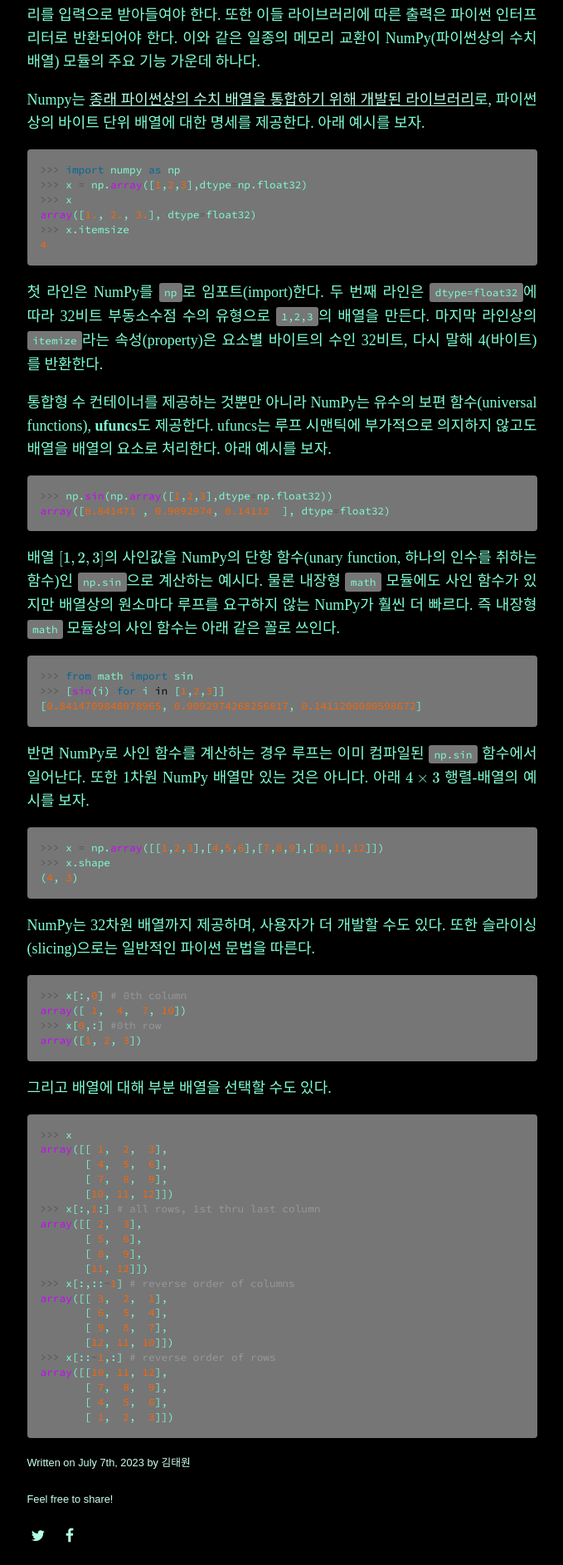
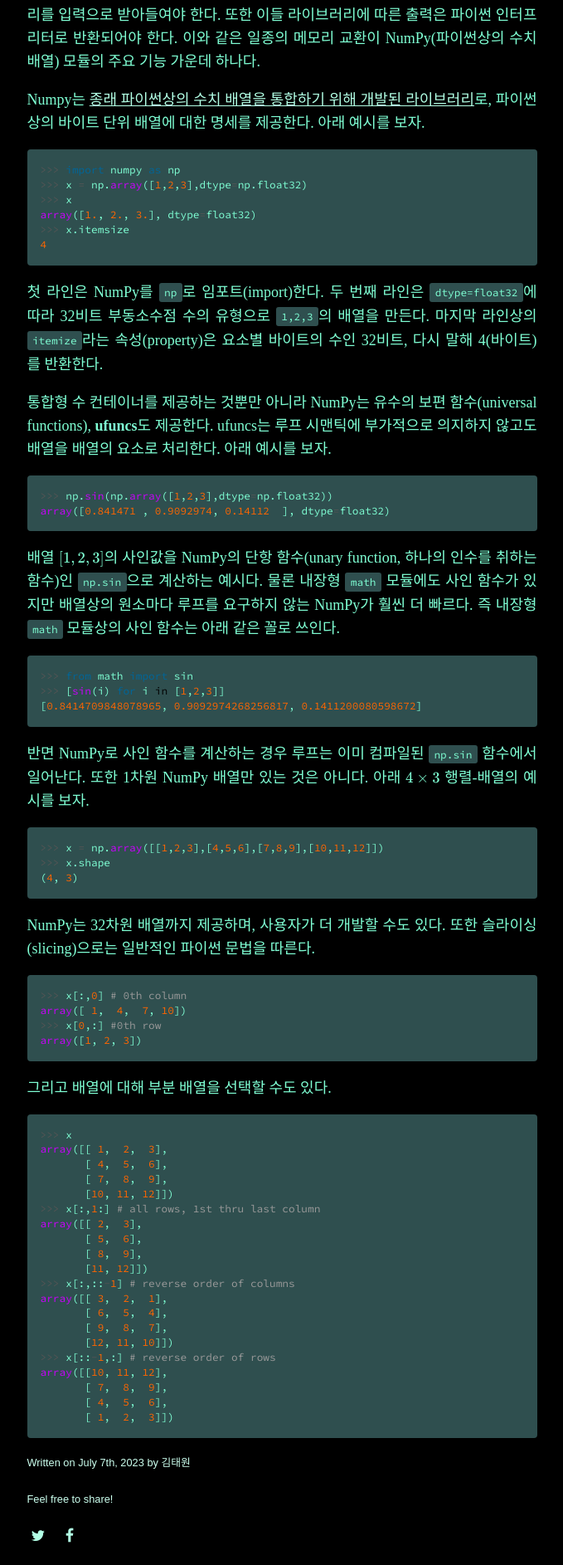
Before and after one commit to pangmoo-KTW/pangmoo-KTW, a Jekyll site: the page built from _posts/2023-07-07-ppml001.md, in a window 1280 px wide. Shown: the part 417-2303 px from the top of the page at 83% size, without its empty margins (300-979 px from the left). Built offline with Jekyll 4.4.1, drawn with Linux system fonts in a browser that asks for light colours; some web fonts are replaced; comment, search, counter and statistics services are not loaded.

Commit message:
codeblock background darkgray

```diff
--- a/assets/css/main.scss
+++ b/assets/css/main.scss
@@ -8,7 +8,7 @@ $code-font-family:       "Source Code Pro", monospace;
 $body-color: #7FFFD4;
 $link-color: #00fea9;
 
-$code-background-color:   #767676;
+$code-background-color:   #2F4F4F;
 $pagination-button-color: #e5fff6;
 
 $dark-gray-color:        #b2ffe5;
```
